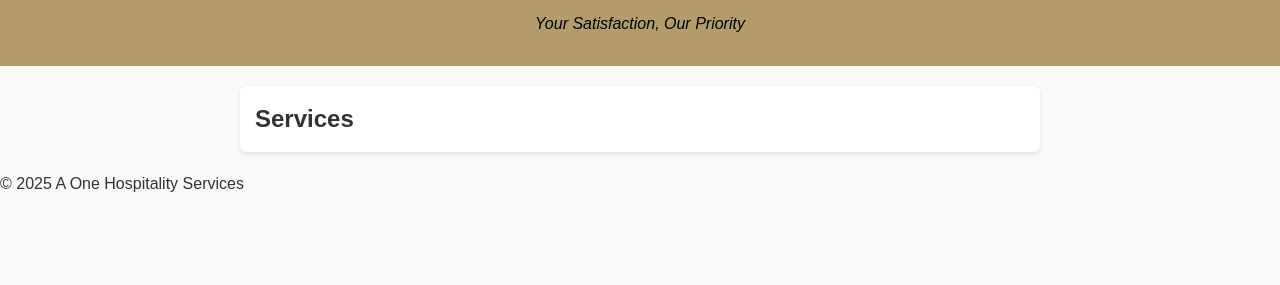
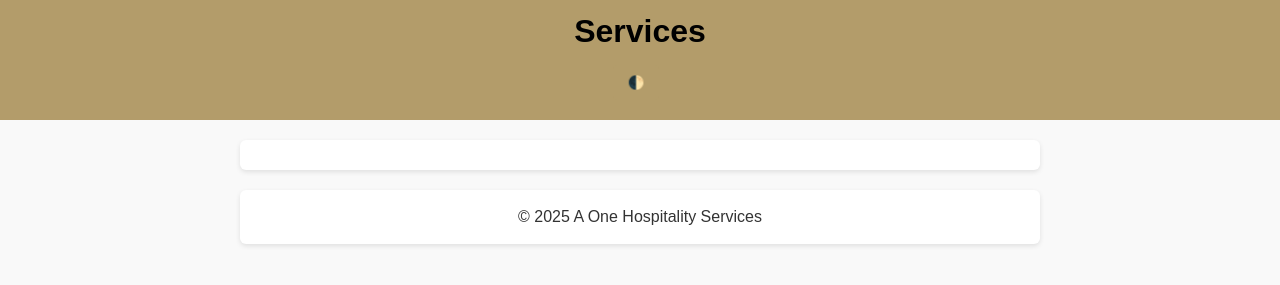
Before and after one commit to Mdumar008/similar, a website: page sta.html in a window 1280 px wide. Shown: the part 47-332 px from the top of the page. Drawn offline with Linux system fonts and the light colour scheme.

Commit message:
Update sta.html

```diff
--- a/sta.html
+++ b/sta.html
@@ -1,44 +1,36 @@
+<!-- sta.html -->
 <!DOCTYPE html>
 <html lang="en">
 <head>
-  <meta charset="UTF-8"/>
-  <meta name="viewport" content="width=device-width,initial-scale=1"/>
-  <title>Loading…</title>
-  <link rel="stylesheet" href="style.css"/>
+  <meta charset="UTF-8" />
+  <meta name="viewport" content="width=device-width, initial-scale=1.0"/>
+  <title>Services</title>
+  <link rel="stylesheet" href="style.css" />
   <script src="data-defaults.js"></script>
+  <script src="theme-toggle.js" defer></script>
 </head>
 <body>
-  <header>
-    <img class="logo" src="" alt="Logo">
-    <h1 id="pageTitle"></h1>
+  <header class="page-header">
+    <img src="images/logo.png" alt="Logo" class="logo" />
+    <h1 id="pageTitle">Services</h1>
     <p class="tagline"></p>
     <nav id="mainNav"></nav>
+    <button id="themeToggle" class="theme-toggle">🌓</button>
   </header>
 
-  <section class="section">
-    <h2>Services</h2>
+  <main class="section">
     <div id="pageContent"></div>
-  </section>
+  </main>
 
-  <footer>
-    <p>&copy; 2025 A One Hospitality Services</p>
+  <footer class="section" style="text-align:center;">
+    &copy; 2025 A One Hospitality Services
   </footer>
 
   <script>
-    let site = JSON.parse(localStorage.getItem("siteData")) || DEFAULT_DATA;
-    localStorage.setItem("siteData", JSON.stringify(site));
-
-    document.querySelector("header .logo").src = site.global.logo;
+    const site = JSON.parse(localStorage.getItem("siteData")) || DEFAULT_DATA;
+    document.querySelector(".logo").src = site.global.logo;
     document.querySelector(".tagline").textContent = site.global.tagline;
-    const nav = document.getElementById("mainNav");
-    site.pages.sta.nav.forEach(i => {
-      const a = document.createElement("a");
-      a.href = i.href; a.textContent = i.text;
-      nav.appendChild(a);
-    });
-
     document.getElementById("pageTitle").textContent = site.pages.sta.title;
     document.getElementById("pageContent").innerHTML = site.pages.sta.content;
-  </script>
-</body>
-</html>
+
+    const nav = document
```
